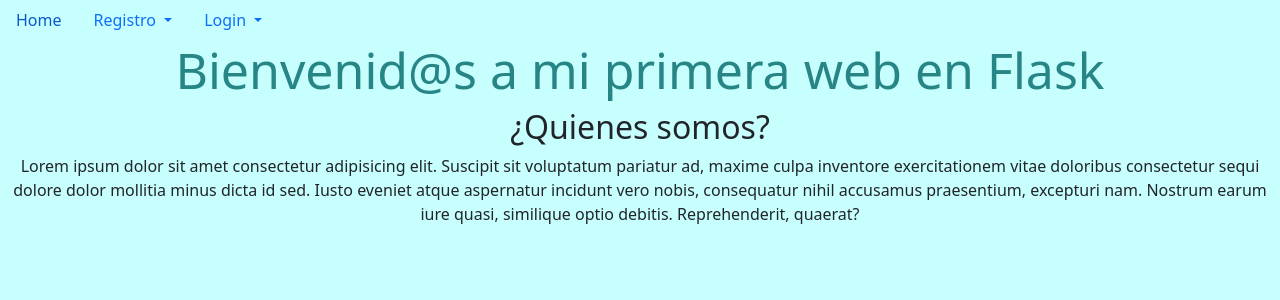
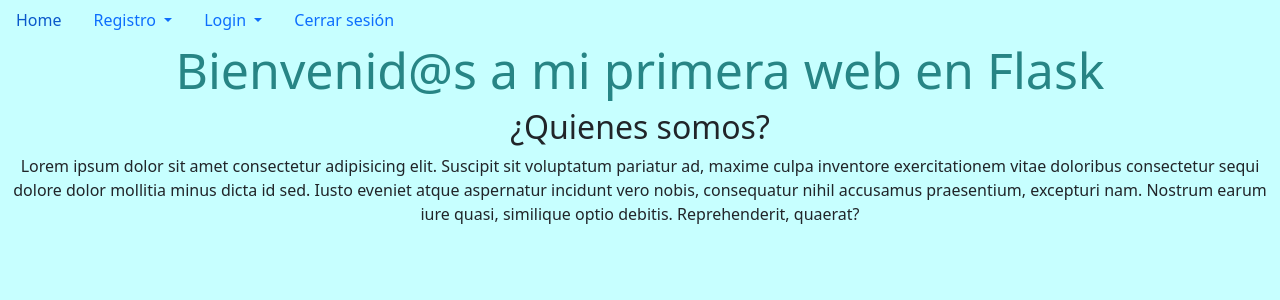
Before and after one commit to Pucelana/my_project_flask, a Flask app: page / in a window 1280 px wide. Shown: the top 300 px of the page. Run offline with Flask 3, Linux system fonts and the light colour scheme; some libraries are stand-ins or nearby versions.

Commit message:
en el nav

```diff
--- a/templates/sitio/index.html
+++ b/templates/sitio/index.html
@@ -33,6 +33,7 @@
         <li><a class="dropdown-item" href="#">Usuario</a></li>
       </ul>
     </li>
+    <a class="nav-link active" href="#" aria-current="page">Cerrar sesión</a>
 
   </nav>
   <header>
```
Also changed, not shown: database.sql (deleted).
